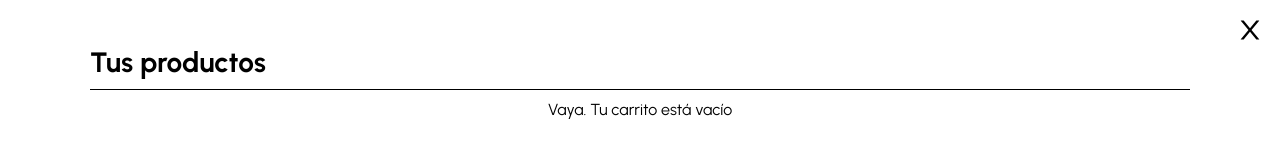
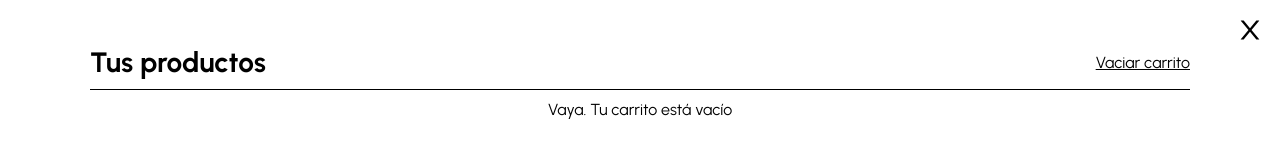
Before and after one commit to 2piradrian/siete-colores, a React (Create React App) app: page /cart in a window 1280 px wide. Shown: the top 160 px of the page. Built offline with nearby package versions, Linux system fonts and the light colour scheme.

Commit message:
clean cart button

```diff
--- a/src/Components/Cart/CartContent.jsx
+++ b/src/Components/Cart/CartContent.jsx
@@ -1,5 +1,6 @@
 import React, { useContext } from "react";
 import { Product } from "../../Context/Product";
+import { prices } from "../../db/queries";
 import { ActiveButton, InactiveButton, StyledLink } from "../General/Global";
 import CartProduct from "./CartProduct";
 import {
@@ -10,17 +11,18 @@ import {
 	CartPrice,
 	CartHr,
 	StyledButtonContainer,
+	CartTitlesContainer,
 } from "./CartStyles";
 
 function CartContent() {
-	const { cartList } = useContext(Product);
+	const { cartList, cleanCart } = useContext(Product);
 
 	const subtotal = cartList?.reduce(
 		(acc, cur) => acc + Number(cur.price) * Number(cur.quantity),
 		0
 	);
 
-	const envio = 850;
+	const envio = prices.ENVIO;
 
 	const buyIt = () => {
 		const text = `Hola, me gustaría consultar por los siguientes articulos\n${cartList
@@ -35,7 +37,10 @@ function CartContent() {
 
 	return (
 		<CartContainer>
-			<CartH2>Tus productos</CartH2>
+			<CartTitlesContainer>
+				<CartH2>Tus productos</CartH2>
+				<p onClick={() => cleanCart()}>Vaciar carrito</p>
+			</CartTitlesContainer>
 			<CartProductContainer>
 				{cartList.length <= 0 && <p>Vaya. Tu carrito está vacío</p>}
 				{cartList?.map((product) => (
--- a/src/Components/Cart/CartStyles.js
+++ b/src/Components/Cart/CartStyles.js
@@ -213,3 +213,18 @@ export const StyledButtonContainer = styled.div`
 		text-decoration: none;
 	}
 `;
+
+export const CartTitlesContainer = styled.div`
+	width: 100%;
+	max-width: 1100px;
+	display: flex;
+	justify-content: space-between;
+	align-items: center;
+
+	& > p {
+		width: 120px;
+		text-align: end;
+		text-decoration: underline;
+		cursor: pointer;
+	}
+`;
--- a/src/Context/Product.js
+++ b/src/Context/Product.js
@@ -31,6 +31,11 @@ export const ProductContext = ({ children }) => {
 		saveLocalStorage(newList.sort(sortCart));
 	};
 
+	const cleanCart = () => {
+		setCartList([]);
+		saveLocalStorage([]);
+	};
+
 	const sortCart = (a, b) => {
 		if (a.id > b.id) {
 			return -1;
@@ -52,6 +57,7 @@ export const ProductContext = ({ children }) => {
 				deleteItem,
 				populars,
 				setPopulars,
+				cleanCart,
 			}}
 		>
 			{children}
--- a/src/db/queries.js
+++ b/src/db/queries.js
@@ -18,6 +18,7 @@ export const prices = {
 	PRECIO15: 380,
 	PRECIO16: 910,
 	PRECIO17: 4800,
+	ENVIO: 850,
 };
 
 const productsAPI = axios.create({
```
